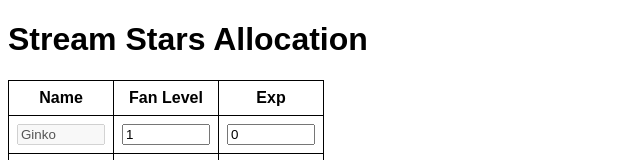
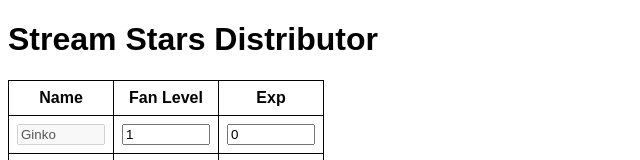
Before and after one commit to eaglescommander/star-distributor, a plain HTML site: page index.html in a window 1280 px wide. Shown: the top 160 px of the page, without its empty margins (0-640 px from the left). Drawn offline with Linux system fonts and the light colour scheme.

Commit message:
Change name to distributor

```diff
--- a/index.html
+++ b/index.html
@@ -1,7 +1,7 @@
 <!DOCTYPE html>
 <html>
 <head>
-    <title>Stream Stars Allocation</title>
+    <title>Stream Stars Distributor</title>
     <style>
         body {
             font-family: Arial, sans-serif;
@@ -234,7 +234,7 @@
     </script>
 </head>
 <body>
-    <h1>Stream Stars Allocation</h1>
+    <h1>Stream Stars Distributor</h1>
     <table id="charTable">
         <tr><th>Name</th><th>Fan Level</th><th>Exp</th></tr>
         <tr><td><input type="text" value="Ginko" disabled></td><td><input type="number" value="1"></td><td><input type="number" value="0"></td></tr>
```
